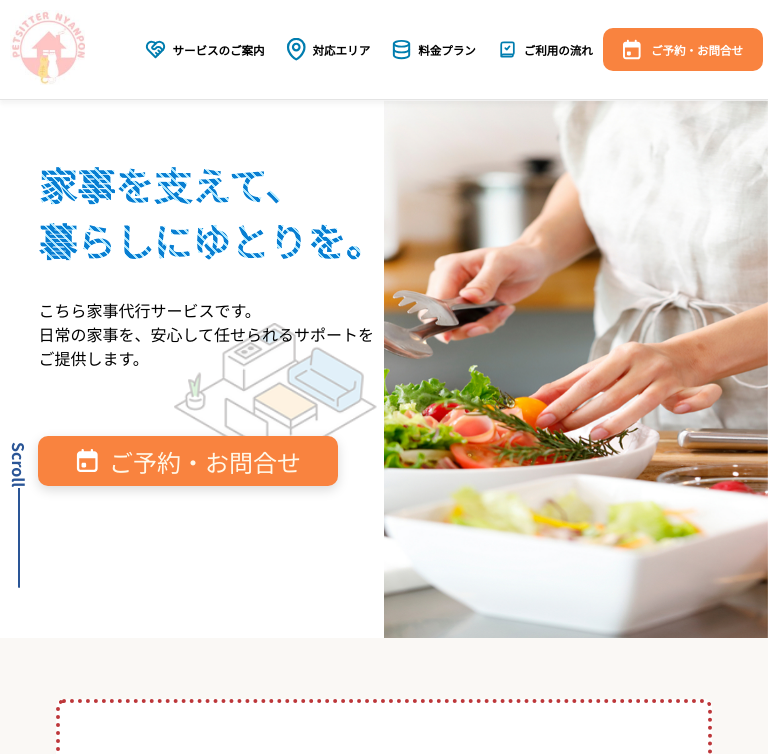
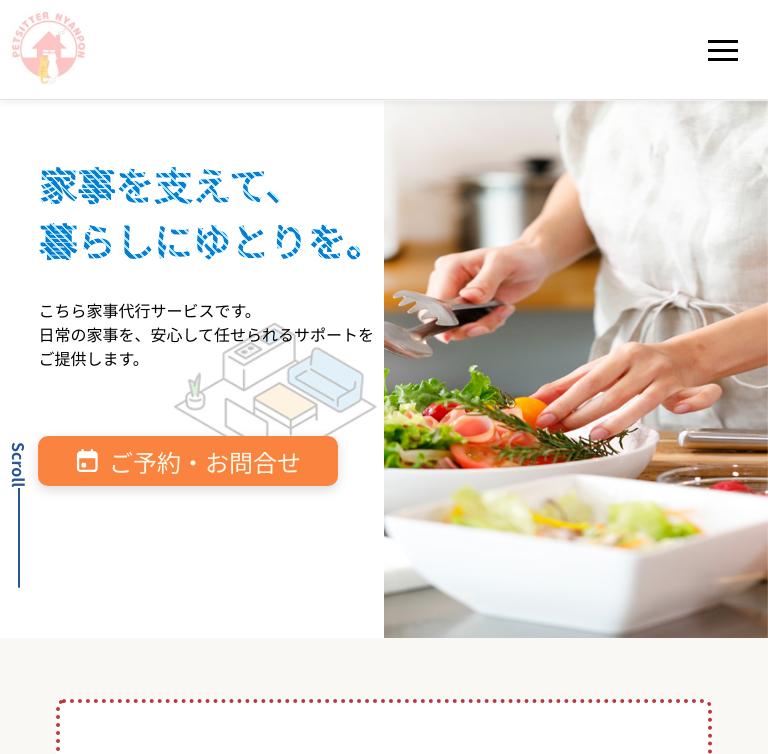
Before and after one commit to nakachi-yu/--------, a plain HTML site: page index.html in a window 768 px wide. Shown: the top 754 px of the page. Drawn offline with Linux system fonts and the light colour scheme; files whose address does not match are found by name; a web font is replaced by a local one.

Commit message:
feat: ハンバーガーメニュー追加

```diff
--- /dev/null
+++ b/css/responsive.css
@@ -0,0 +1,205 @@
+@charset "UTF-8";
+
+@media screen and (min-width: 768px) and (max-width: 1199px) {
+
+
+
+
+
+    .hamburger {
+        /* サイズ */
+        width: 50px;
+        height: 50px;
+
+        /* 配置 */
+        position: relative;
+        z-index: 2;
+
+        /* 余白 */
+        margin-left: auto;
+        border: none;
+
+        /* 見た目 */
+        background: transparent;
+        cursor: pointer;
+
+        display: flex;
+
+
+    }
+
+    .hamburger span {
+        /* 配置 */
+        position: absolute;
+        left: 50%;
+
+        /* サイズ */
+        width: 30px;
+        height: 3px;
+
+        /* 見た目 */
+        background: #000;
+
+        /* アニメーション */
+        transform: translateX(-50%);
+        transition: 0.3s;
+    }
+
+    /* 一番上の棒 */
+    .hamburger span:nth-child(1) {
+        top: 15px;
+    }
+
+    /* 真ん中の棒 */
+    .hamburger span:nth-child(2) {
+        top: 24px;
+    }
+
+    /* 一番下の棒 */
+    .hamburger span:nth-child(3) {
+        top: 33px;
+    }
+
+    /* 一番上の棒 */
+    .hamburger.active span:nth-child(1) {
+        top: 24px;
+        transform: translateX(-50%) rotate(45deg);
+    }
+
+    /* 真ん中の棒 */
+    .hamburger.active span:nth-child(2) {
+        opacity: 0;
+    }
+
+    /* 一番下の棒 */
+    .hamburger.active span:nth-child(3) {
+        top: 24px;
+        transform: translateX(-50%) rotate(-45deg);
+    }
+
+
+
+
+    header {
+        display: flex;
+        justify-content: space-between;
+        align-items: center;
+
+        /* ハンバーガーメニューを左に寄せた */
+        padding-right: 20px;
+
+    }
+
+    header nav {
+        /* 見た目 */
+        background-color: #91c0e2;
+        opacity: 0.8;
+
+        /* サイズ */
+        height: 100vh;
+        width: 40%;
+
+        /* 文字 */
+        color: #fff;
+
+        /* 配置 */
+        position: fixed;
+        top: 0;
+        right: -350px;
+        z-index: 1;
+
+        /* Flex/Grid */
+        display: flex;
+        flex-direction: column;
+        justify-content: center;
+        align-items: center;
+
+        /* 余白 */
+        padding-top: 100px;
+
+        transition: 1s ease-in-out;
+
+
+
+    }
+
+
+    .log{
+        background-image: url(/img/logo.jpg);
+    }
+
+
+
+    header nav ul {
+        /* Flex/Grid */
+        display: inline-block;
+        flex-direction: column;
+        justify-content: flex-start;
+        align-items: stretch;
+
+
+    }
+
+    header nav li {
+        /* 文字 */
+        color: #fff;
+
+        /* 余白 */
+        padding: 0;
+        margin: 0;
+
+        /* サイズ */
+        height: 10%;
+        width: 100%;
+
+        border-top: 1px solid #0000006e;
+
+    }
+
+    header nav li a {
+        /* 文字 */
+        color: #000;
+        font-size: 16px;
+
+
+    }
+
+    .contact-btn{
+        /* 文字 */
+        font-size: 18px;
+        display: flex;
+        justify-content: center;
+        align-items: center;
+        align-self: center;
+        gap: 5px;
+
+        /* 余白 */
+        margin-top: 32px;
+
+    }
+
+    header nav.active {
+        /* 配置 */
+        position: fixed;
+        top: 0;
+        right: 0;
+        z-index: 1;
+
+        /* アニメーション */
+        transition: 1s;
+    }
+
+
+
+
+
+
+
+
+
+
+
+
+}
+
+@media screen and (max-width: 767px) {}
--- a/css/styles.css
+++ b/css/styles.css
@@ -9,6 +9,16 @@
     padding: 0;
     box-sizing: border-box;
 }
+
+
+.hamburger{
+    display: none;
+}
+
+.hambur-nav{
+    display: none;
+}
+
 
 body {
     /* 文字 */
@@ -195,6 +205,8 @@ header nav {
 
     /* サイズ */
     height: 100%;
+
+    margin-left: auto;
 }
 
 header ul {
@@ -227,8 +239,9 @@ header li {
     height: 100%;
 }
 
+
 /* ヘッダーのナビ文字 */
-header a:not(.contact-btn) {
+header a {
     /* Flex/Grid */
     display: flex;
     justify-content: center;
@@ -238,9 +251,13 @@ header a:not(.contact-btn) {
     /* 余白 */
     padding-inline: 10px;
 
+}
+
+header nav a:not(.contact-btn){
     /* サイズ */
     height: 100%;
 }
+
 
 /* ホバー時の背景と文字色*/
 header nav a:not(.contact-btn):hover {
--- a/index.html
+++ b/index.html
@@ -16,7 +16,7 @@
     <link rel="stylesheet" type="text/css" href="css/slick.css" />
     <link rel="stylesheet" type="text/css" href="css/slick-theme.css" />
     <link rel="stylesheet" href="css/styles.css">
-    <link rel="stylesheet" href="css/mobile.css">
+    <link rel="stylesheet" href="css/responsive.css">
 
     <script type="text/javascript" src="js/jquery-3.4.1.min.js"></script>
     <script type="text/javascript" src="js/slick.min.js"></script>
@@ -89,8 +89,9 @@
                         </svg>
                         ご利用の流れ</a>
                 </li>
-            </ul>
 
+
+            <li>
                 <a href="#contact" class="contact-btn">
                     <svg class="icon-nav" width="23" height="25" viewBox="0 0 23 25" fill="none"
                         xmlns="http://www.w3.org/2000/svg">
@@ -101,7 +102,13 @@
                     ご予約・お問合せ
                     <span class="bg"></span>
                 </a>
+            </li>
+        </ul>
         </nav>
+
+        <button class="hamburger"><span></span><span></span><span></span></button>
+        <div class="hamburger-nav"></div>
+
     </header>
 
 
--- a/js/main.js
+++ b/js/main.js
@@ -154,11 +154,11 @@ $(document).ready(function () {
 
 
 
-  // ＝＝＝＝＝＝＝＝＝＝＝＝＝＝＝＝＝＝＝＝＝＝＝＝＝＝＝＝＝＝＝＝＝＝＝
-  // スムーススクロール
-  // ＝＝＝＝＝＝＝＝＝＝＝＝＝＝＝＝＝＝＝＝＝＝＝＝＝＝＝＝＝＝＝＝＝＝＝
+    // ＝＝＝＝＝＝＝＝＝＝＝＝＝＝＝＝＝＝＝＝＝＝＝＝＝＝＝＝＝＝＝＝＝＝＝
+    // スムーススクロール
+    // ＝＝＝＝＝＝＝＝＝＝＝＝＝＝＝＝＝＝＝＝＝＝＝＝＝＝＝＝＝＝＝＝＝＝＝
 
-  // TOPボタンをクリックした時にページ上部へスムーズに移動
+    // TOPボタンをクリックした時にページ上部へスムーズに移動
 
     $toTopButton.click(function (e) {
       e.preventDefault();
@@ -263,4 +263,45 @@ $(document).ready(function () {
 
   });
 
+
+  // ハンバーガーメニュー
+  $(".hamburger").click(function () {
+    $(this).toggleClass("active");
+    $('header nav').toggleClass("active");
+  });
+
+
+
+
+
+
+
+
+
+
+
+
+
+
+
+
+
+
+
+
+
+
+
+
+
+
+
+
+
+
+
+
+
+
+
 });
```
Lines whose indentation alone changed are shown as unchanged.
